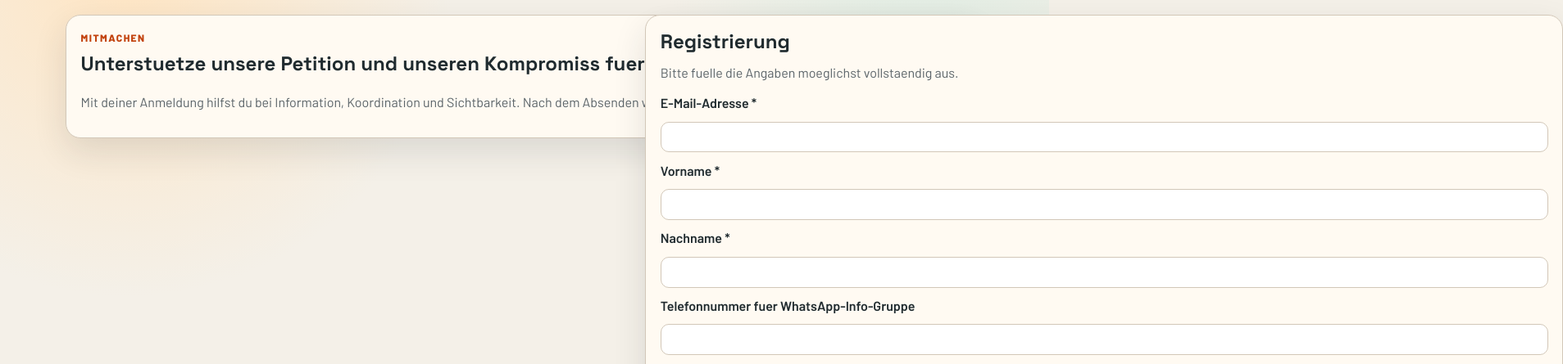
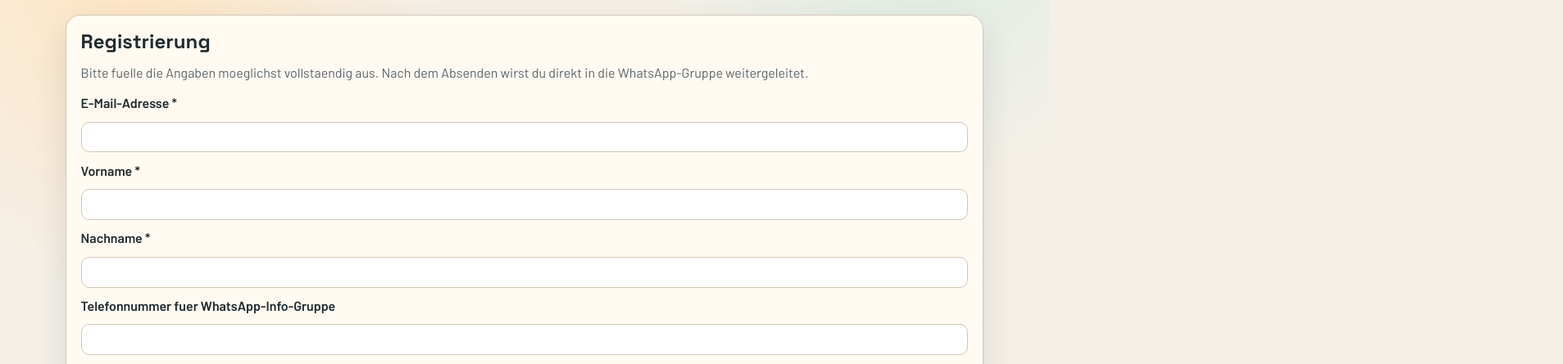
Before and after one commit to simowNgithub/ejun-page, a plain HTML site: page registrierung.html in a window 1280 px wide. Shown: the part 119-564 px from the top of the page at 82% size, 1907 px wide, since content can reach past the window. Drawn offline with Linux system fonts and the light colour scheme.

Commit message:
register design optimized

```diff
--- a/registrierung.html
+++ b/registrierung.html
@@ -26,18 +26,12 @@
   </header>
 
   <main class="layout">
-    <section class="card register-intro" aria-labelledby="register-intro-title">
-      <p class="register-cta-eyebrow">Mitmachen</p>
-      <h2 id="register-intro-title">Unterstuetze unsere Petition und unseren Kompromiss fuer die Region.</h2>
-      <p class="register-copy">
-        Mit deiner Anmeldung hilfst du bei Information, Koordination und Sichtbarkeit.
-        Nach dem Absenden wirst du direkt in die WhatsApp-Gruppe weitergeleitet.
-      </p>
-    </section>
-
     <section class="register card" aria-labelledby="register-title">
       <h2 id="register-title">Registrierung</h2>
-      <p class="register-copy">Bitte fuelle die Angaben moeglichst vollstaendig aus.</p>
+      <p class="register-copy">
+        Bitte fuelle die Angaben moeglichst vollstaendig aus. Nach dem Absenden wirst du
+        direkt in die WhatsApp-Gruppe weitergeleitet.
+      </p>
 
       <form id="registration-form" class="register-form" novalidate>
         <label for="reg-email">E-Mail-Adresse *</label>
--- a/styles.css
+++ b/styles.css
@@ -406,15 +406,9 @@ h1 {
   margin: 0 auto 1rem;
 }
 
-.register-intro,
 .register-cta {
   width: min(1120px, 92vw);
   margin: 0 auto 1rem;
-}
-
-.register-intro {
-  display: grid;
-  gap: 0.55rem;
 }
 
 .register-cta {
```
